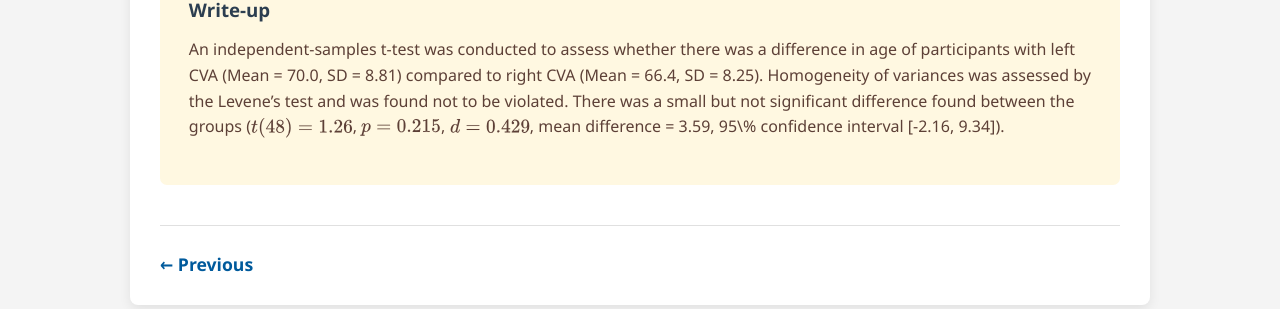
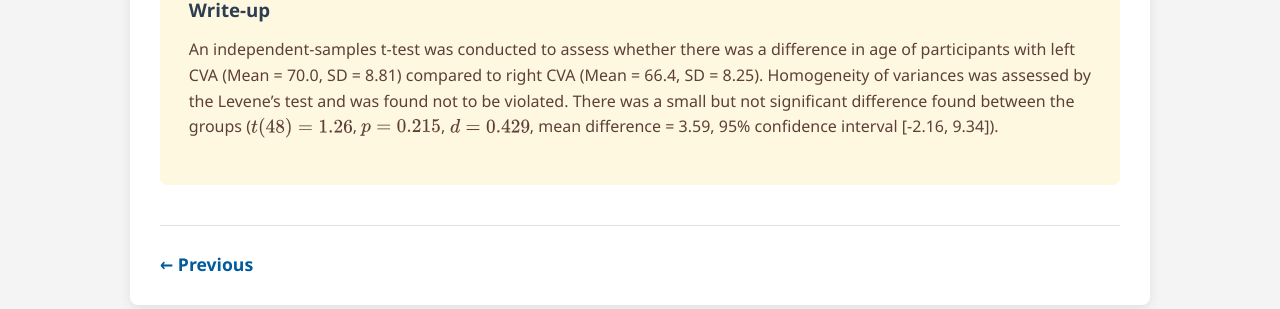
Before and after one commit to probe973/hsc-5066y, a Jekyll site: the page built from jamovi/independent-t-test/02-age-CVA.md, in a window 1280 px wide and 900 px high, scrolled down 3011 px. Shown: the part 416-725 px from the top of the window. Built offline with Jekyll 4.4.1, drawn with Linux system fonts in a browser that asks for light colours.

Commit message:
Update 02-age-CVA.md

```diff
--- a/jamovi/independent-t-test/02-age-CVA.md
+++ b/jamovi/independent-t-test/02-age-CVA.md
@@ -113,7 +113,7 @@ The **effect size** is a measure of how big the difference is between the two gr
 
 An independent-samples t-test was conducted to assess whether there was a difference in age of participants with left CVA (Mean = 70.0, SD = 8.81) compared to right CVA
 (Mean = 66.4, SD = 8.25).  Homogeneity of variances was assessed by the Levene's test and was found not to be violated.  There was a small but not significant difference found
-between the groups ($t(48) = 1.26$, $p = 0.215$, $d = 0.429$, mean difference = 3.59, 95\% confidence interval [-2.16, 9.34]).
+between the groups ($t(48) = 1.26$, $p = 0.215$, $d = 0.429$, mean difference = 3.59, 95% confidence interval [-2.16, 9.34]).
 
 </div>
 
```
